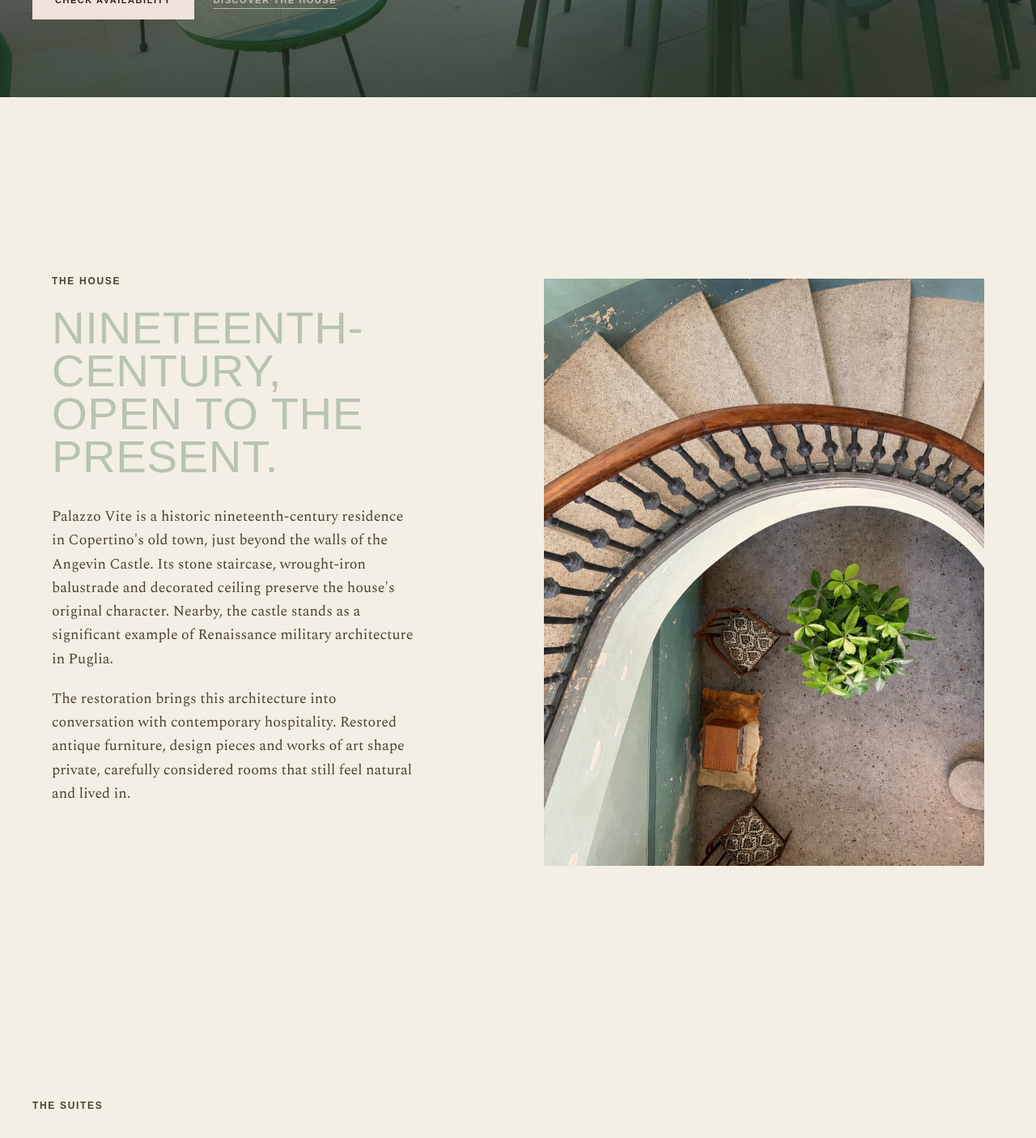
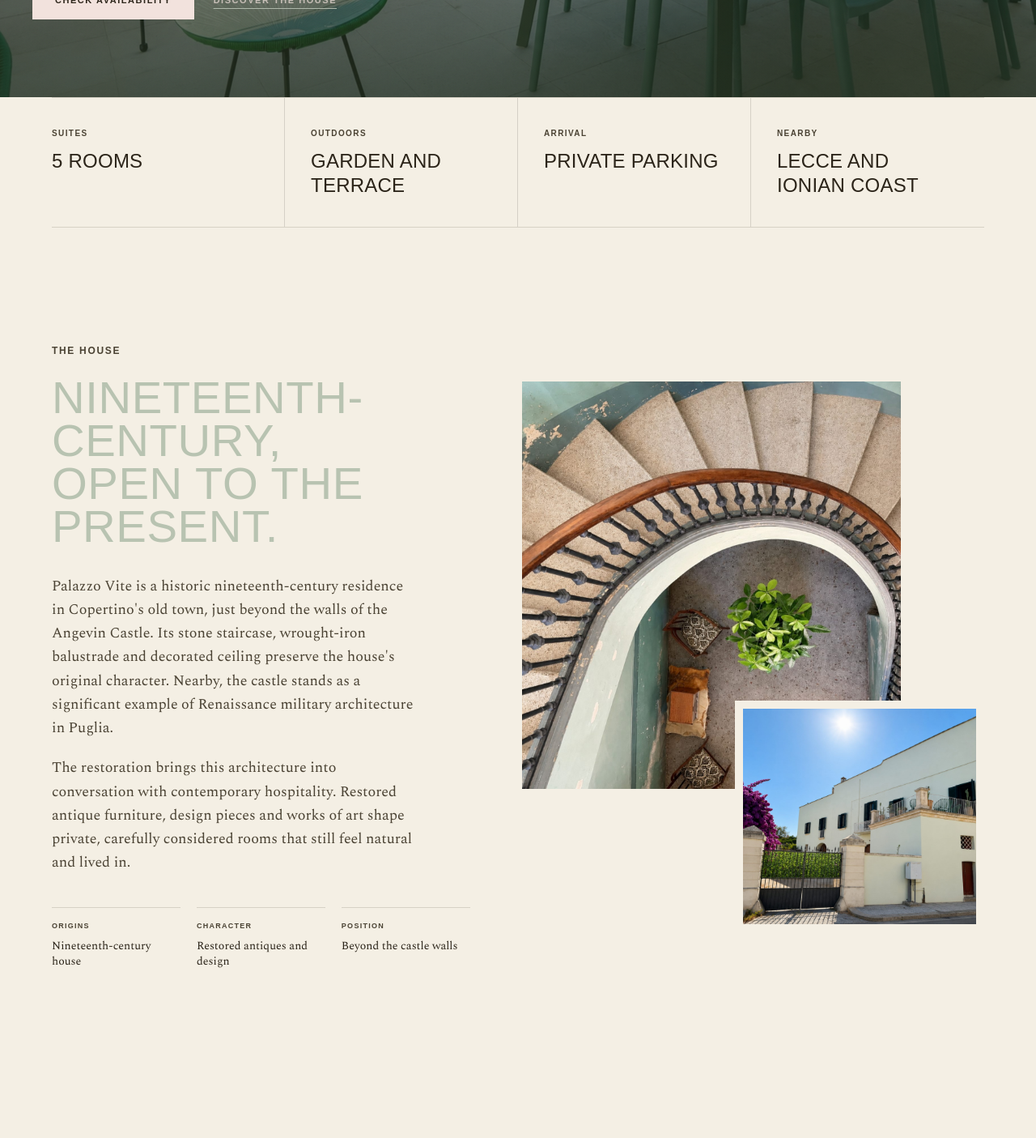
Before and after one commit to davidecaputopd-bot/palazzovite, a Next.js app: page /en in a window 1280 px wide. Shown: the part 680-2085 px from the top of the page at 81% size. Built offline with nearby package versions, Linux system fonts and the light colour scheme; a web font is replaced by a local one.

Commit message:
Refine hospitality editorial experience

```diff
--- a/app/components/Gallery.tsx
+++ b/app/components/Gallery.tsx
@@ -26,7 +26,7 @@ export default function Gallery({
             key={src}
             type="button"
             onClick={() => setIndex(i)}
-            aria-label={`${openLabel} — ${alt} ${i + 1}`}
+            aria-label={`${openLabel} - ${alt} ${i + 1}`}
             className={`group relative overflow-hidden bg-[var(--blush)] ${
               i === 0 ? "col-span-2 row-span-2 aspect-square" : "aspect-square"
             }`}
--- /dev/null
+++ b/app/components/Highlights.tsx
@@ -0,0 +1,23 @@
+import Reveal from "@/app/components/Reveal";
+import type { SiteCopy } from "@/app/data/i18n";
+
+export default function Highlights({ items }: { items: SiteCopy["highlights"] }) {
+  return (
+    <section aria-label="Palazzo Vite in breve" className="px-6 md:px-10 bg-[var(--stone)]">
+      <Reveal className="max-w-6xl mx-auto border-y border-[var(--ink)]/15">
+        <dl className="grid grid-cols-2 lg:grid-cols-4 divide-x-0 lg:divide-x divide-[var(--ink)]/15">
+          {items.map((item) => (
+            <div key={item.label} className="py-7 md:py-9 lg:px-8 first:lg:pl-0 last:lg:pr-0">
+              <dt className="font-label text-[9px] md:text-[10px] text-[var(--ink-soft)] mb-3">
+                {item.label}
+              </dt>
+              <dd className="font-display text-xl md:text-2xl leading-tight text-[var(--ink)]">
+                {item.value}
+              </dd>
+            </div>
+          ))}
+        </dl>
+      </Reveal>
+    </section>
+  );
+}
--- a/app/components/SiteHome.tsx
+++ b/app/components/SiteHome.tsx
@@ -1,5 +1,6 @@
 import Nav from "@/app/components/Nav";
 import Hero from "@/app/components/Hero";
+import Highlights from "@/app/components/Highlights";
 import Story from "@/app/components/Story";
 import Rooms from "@/app/components/Rooms";
 import PalazzoLife from "@/app/components/PalazzoLife";
@@ -25,6 +26,7 @@ export default function SiteHome({ locale }: { locale: Locale }) {
       <Nav copy={copy.nav} locale={locale} />
       <main id="main-content" className="pb-20 md:pb-0">
         <Hero copy={copy.hero} availability={copy.nav.availability} />
+        <Highlights items={copy.highlights} />
         <Story copy={copy.story} />
         <Rooms copy={copy.rooms} />
         <PalazzoLife copy={copy.spaces} />
--- a/app/components/Story.tsx
+++ b/app/components/Story.tsx
@@ -5,7 +5,7 @@ import type { SiteCopy } from "@/app/data/i18n";
 export default function Story({ copy }: { copy: SiteCopy["story"] }) {
   return (
     <section id="storia" className="relative px-6 md:px-10 py-24 md:py-36 overflow-hidden">
-      <div className="relative max-w-6xl mx-auto grid grid-cols-1 md:grid-cols-2 gap-12 md:gap-16 items-center">
+      <div className="relative max-w-6xl mx-auto grid grid-cols-1 md:grid-cols-[0.95fr_1.05fr] gap-12 md:gap-16 items-center">
         <Reveal>
           <p className="font-label text-xs text-[var(--ink-soft)] mb-6">{copy.eyebrow}</p>
           <h2 className="font-display text-[clamp(2rem,4.4vw,4rem)] leading-[0.94] mb-8 text-[var(--dark)]">
@@ -21,15 +21,34 @@ export default function Story({ copy }: { copy: SiteCopy["story"] }) {
               {copy.paragraphs[1]}
             </p>
           </div>
+          <dl className="mt-10 grid grid-cols-1 sm:grid-cols-3 gap-5">
+            {copy.details.map(([label, value]) => (
+              <div key={label} className="border-t border-[var(--ink)]/15 pt-4">
+                <dt className="font-label text-[9px] text-[var(--ink-soft)] mb-2">{label}</dt>
+                <dd className="font-body text-sm leading-snug text-[var(--ink)]">{value}</dd>
+              </div>
+            ))}
+          </dl>
         </Reveal>
-        <Reveal delay={150} className="relative aspect-[3/4] w-full overflow-hidden md:mt-20">
+        <Reveal delay={150} className="relative min-h-[520px] md:min-h-[680px]">
+          <div className="absolute left-0 top-0 h-[74%] w-[82%] overflow-hidden bg-[var(--stone-deep)]">
             <Image
               src="/foto/spazi-01.jpg"
               alt={copy.imageAlt}
               fill
               className="object-cover"
-            sizes="(max-width: 768px) 100vw, 50vw"
+              sizes="(max-width: 768px) 82vw, 42vw"
             />
+          </div>
+          <div className="absolute bottom-0 right-0 h-[42%] w-[54%] overflow-hidden border-[10px] border-[var(--stone)] bg-[var(--stone-deep)]">
+            <Image
+              src="/foto/location-01.jpg"
+              alt={copy.detailImageAlt}
+              fill
+              className="object-cover"
+              sizes="(max-width: 768px) 54vw, 28vw"
+            />
+          </div>
         </Reveal>
       </div>
     </section>
--- a/app/data/config.ts
+++ b/app/data/config.ts
@@ -6,5 +6,5 @@ export const CONTACT_EMAIL = "info@palazzovite.com";
 // Chiave Web3Forms per l'invio del form di contatto senza backend.
 // IMPORTANTE: la chiave deve essere generata per l'indirizzo palazzovite@gmail.com
 // (Web3Forms recapita alla mail proprietaria della chiave). Genera su https://web3forms.com.
-// L'oggetto della mail è strutturato lato client: "Richiesta disponibilità — [Camera] — [Date]".
+// L'oggetto della mail è strutturato lato client: "Richiesta disponibilità - [Camera] - [Date]".
 export const WEB3FORMS_ACCESS_KEY = "INSERISCI_QUI_LA_CHIAVE";
--- a/app/data/i18n.ts
+++ b/app/data/i18n.ts
@@ -30,11 +30,14 @@ export type SiteCopy = {
     language: string;
   };
   hero: { eyebrow: string; description: string; discover: string; imageAlt: string };
+  highlights: { label: string; value: string }[];
   story: {
     eyebrow: string;
     title: [string, string];
     paragraphs: [string, string];
+    details: [string, string][];
     imageAlt: string;
+    detailImageAlt: string;
   };
   rooms: {
     eyebrow: string;
@@ -125,7 +128,8 @@ export const copies: Record<Locale, SiteCopy> = {
     skip: "Salta al contenuto",
     nav: { story: "Storia", rooms: "Suite", palace: "La dimora", location: "Posizione", availability: "Richiedi disponibilità", openMenu: "Apri menu", closeMenu: "Chiudi menu", menu: "Menu", close: "Chiudi", language: "Lingua" },
     hero: { eyebrow: "Dimora storica · Copertino, Salento", description: "Una dimora ottocentesca nel centro storico di Copertino, tra il Castello Angioino e il verde degli agrumi.", discover: "Scopri la dimora", imageAlt: "Facciata di Palazzo Vite a Copertino" },
-    story: { eyebrow: "La Dimora", title: ["Ottocentesca,", "aperta al presente."], paragraphs: ["Palazzo Vite è una dimora storica ottocentesca nel centro storico di Copertino, appena fuori le mura del Castello Angioino. La scala in pietra, la balaustra in ferro battuto e il soffitto decorato conservano il carattere originario del palazzo. Poco distante, il castello è un rilevante esempio di architettura militare rinascimentale in Puglia.", "Il restauro mette in dialogo questa architettura con un'accoglienza contemporanea. Mobili antichi recuperati, pezzi di design e opere d'arte compongono ambienti riservati, curati senza perdere la loro naturalezza."], imageAlt: "Soffitto decorato sopra la scala originale di Palazzo Vite, dimora storica a Copertino" },
+    highlights: [{ label: "Suite", value: "5 camere" }, { label: "Esterni", value: "Giardino e terrazza" }, { label: "Arrivo", value: "Parcheggio privato" }, { label: "Intorno", value: "Lecce e costa ionica" }],
+    story: { eyebrow: "La Dimora", title: ["Ottocentesca,", "aperta al presente."], paragraphs: ["Palazzo Vite è una dimora storica ottocentesca nel centro storico di Copertino, appena fuori le mura del Castello Angioino. La scala in pietra, la balaustra in ferro battuto e il soffitto decorato conservano il carattere originario del palazzo. Poco distante, il castello è un rilevante esempio di architettura militare rinascimentale in Puglia.", "Il restauro mette in dialogo questa architettura con un'accoglienza contemporanea. Mobili antichi recuperati, pezzi di design e opere d'arte compongono ambienti riservati, curati senza perdere la loro naturalezza."], details: [["Origine", "Dimora ottocentesca"], ["Carattere", "Arredi restaurati e design"], ["Posizione", "Fuori le mura del Castello"]], imageAlt: "Soffitto decorato sopra la scala originale di Palazzo Vite, dimora storica a Copertino", detailImageAlt: "Dettaglio architettonico di Palazzo Vite" },
     rooms: { eyebrow: "Le Suite", title: ["Cinque suite,", "cinque elementi."], doubleBed: "Letto matrimoniale", twinBeds: "Due letti singoli", bathroom: "Bagno", photoSoon: "Foto in arrivo", request: "Richiedi per questa suite →", bathroomImageAlt: "Bagno della suite", descriptions: roomDescriptions.it },
     spaces: { title: "Gli spazi comuni.", intro: "Palazzo Vite è pensato per alternare la riservatezza delle suite a luoghi condivisi, curati e semplici da vivere durante il soggiorno.", garden: ["Il Giardino", "Un giardino attrezzato tra agrumi e spazi verdi, per la colazione, un aperitivo o una pausa all'aperto."], breakfast: ["Sala e cucina", "La sala colazioni e l'angolo cottura in comune offrono uno spazio raccolto per iniziare la giornata o preparare qualcosa con calma."], work: ["Work room", "Una stanza tranquilla per leggere, lavorare o organizzare le tappe del viaggio nel Salento."], terrace: ["La Terrazza", "Una terrazza attrezzata tra le bouganville, con vista sul Castello Angioino e sui tetti del centro storico."] },
     location: { title: "Copertino, nel Salento.", description: "Palazzo Vite si trova nel centro storico di Copertino, appena fuori le mura del Castello Angioino. Da qui si raggiungono facilmente Lecce, Porto Cesareo, Gallipoli e le principali località della costa ionica. Gli ospiti dispongono inoltre di un ampio parcheggio privato.", openMaps: "Apri in Google Maps →", mapTitle: "Mappa di Palazzo Vite a Copertino" },
@@ -138,7 +142,8 @@ export const copies: Record<Locale, SiteCopy> = {
     skip: "Skip to content",
     nav: { story: "Story", rooms: "Suites", palace: "The house", location: "Location", availability: "Check availability", openMenu: "Open menu", closeMenu: "Close menu", menu: "Menu", close: "Close", language: "Language" },
     hero: { eyebrow: "Historic house · Copertino, Salento", description: "A nineteenth-century residence in Copertino's old town, between the Angevin Castle and a garden of citrus trees.", discover: "Discover the house", imageAlt: "Façade of Palazzo Vite in Copertino" },
-    story: { eyebrow: "The House", title: ["Nineteenth-century,", "open to the present."], paragraphs: ["Palazzo Vite is a historic nineteenth-century residence in Copertino's old town, just beyond the walls of the Angevin Castle. Its stone staircase, wrought-iron balustrade and decorated ceiling preserve the house's original character. Nearby, the castle stands as a significant example of Renaissance military architecture in Puglia.", "The restoration brings this architecture into conversation with contemporary hospitality. Restored antique furniture, design pieces and works of art shape private, carefully considered rooms that still feel natural and lived in."], imageAlt: "Decorated ceiling above the original staircase at Palazzo Vite in Copertino" },
+    highlights: [{ label: "Suites", value: "5 rooms" }, { label: "Outdoors", value: "Garden and terrace" }, { label: "Arrival", value: "Private parking" }, { label: "Nearby", value: "Lecce and Ionian coast" }],
+    story: { eyebrow: "The House", title: ["Nineteenth-century,", "open to the present."], paragraphs: ["Palazzo Vite is a historic nineteenth-century residence in Copertino's old town, just beyond the walls of the Angevin Castle. Its stone staircase, wrought-iron balustrade and decorated ceiling preserve the house's original character. Nearby, the castle stands as a significant example of Renaissance military architecture in Puglia.", "The restoration brings this architecture into conversation with contemporary hospitality. Restored antique furniture, design pieces and works of art shape private, carefully considered rooms that still feel natural and lived in."], details: [["Origins", "Nineteenth-century house"], ["Character", "Restored antiques and design"], ["Position", "Beyond the castle walls"]], imageAlt: "Decorated ceiling above the original staircase at Palazzo Vite in Copertino", detailImageAlt: "Architectural detail at Palazzo Vite" },
     rooms: { eyebrow: "The Suites", title: ["Five suites,", "five elements."], doubleBed: "Double bed", twinBeds: "Two single beds", bathroom: "Bathroom", photoSoon: "Photos coming soon", request: "Enquire about this suite →", bathroomImageAlt: "Bathroom in the", descriptions: roomDescriptions.en },
     spaces: { title: "Shared spaces.", intro: "Palazzo Vite balances the privacy of its suites with shared areas that are considered, quiet and easy to inhabit throughout the stay.", garden: ["The Garden", "A furnished garden among citrus trees and greenery, arranged for breakfast, an aperitivo or a quiet pause outdoors."], breakfast: ["Breakfast room", "The breakfast room and shared kitchenette offer an intimate place to start the day or prepare something at an unhurried pace."], work: ["Work room", "A quiet room for reading, working or planning the next stages of a journey through Salento."], terrace: ["The Terrace", "A furnished terrace framed by bougainvillea, overlooking the Angevin Castle and the rooftops of the old town."] },
     location: { title: "Copertino, Salento.", description: "Palazzo Vite is in Copertino's old town, just beyond the walls of the Angevin Castle. Lecce, Porto Cesareo, Gallipoli and the Ionian coast are within easy reach. Guests also have access to a large private car park.", openMaps: "Open in Google Maps →", mapTitle: "Map of Palazzo Vite in Copertino" },
@@ -151,7 +156,8 @@ export const copies: Record<Locale, SiteCopy> = {
     skip: "Aller au contenu",
     nav: { story: "Histoire", rooms: "Suites", palace: "La demeure", location: "Situation", availability: "Vérifier les disponibilités", openMenu: "Ouvrir le menu", closeMenu: "Fermer le menu", menu: "Menu", close: "Fermer", language: "Langue" },
     hero: { eyebrow: "Demeure historique · Copertino, Salento", description: "Une demeure du XIXe siècle dans le centre historique de Copertino, entre le château angevin et un jardin d'agrumes.", discover: "Découvrir la demeure", imageAlt: "Façade de Palazzo Vite à Copertino" },
-    story: { eyebrow: "La Demeure", title: ["Du XIXe siècle,", "ouverte au présent."], paragraphs: ["Palazzo Vite est une demeure historique du XIXe siècle dans le centre ancien de Copertino, juste au-delà des murs du château angevin. L'escalier en pierre, la balustrade en fer forgé et le plafond décoré préservent son caractère d'origine. Tout proche, le château constitue un remarquable exemple d'architecture militaire de la Renaissance dans les Pouilles.", "La restauration fait dialoguer cette architecture avec un accueil contemporain. Meubles anciens restaurés, pièces de design et œuvres d'art composent des espaces intimes et soignés, sans rien perdre de leur naturel."], imageAlt: "Plafond décoré au-dessus de l'escalier d'origine de Palazzo Vite à Copertino" },
+    highlights: [{ label: "Suites", value: "5 chambres" }, { label: "Extérieurs", value: "Jardin et terrasse" }, { label: "Arrivée", value: "Parking privé" }, { label: "À proximité", value: "Lecce et côte ionienne" }],
+    story: { eyebrow: "La Demeure", title: ["Du XIXe siècle,", "ouverte au présent."], paragraphs: ["Palazzo Vite est une demeure historique du XIXe siècle dans le centre ancien de Copertino, juste au-delà des murs du château angevin. L'escalier en pierre, la balustrade en fer forgé et le plafond décoré préservent son caractère d'origine. Tout proche, le château constitue un remarquable exemple d'architecture militaire de la Renaissance dans les Pouilles.", "La restauration fait dialoguer cette architecture avec un accueil contemporain. Meubles anciens restaurés, pièces de design et œuvres d'art composent des espaces intimes et soignés, sans rien perdre de leur naturel."], details: [["Origine", "Demeure du XIXe siècle"], ["Caractère", "Antiquités restaurées et design"], ["Situation", "Au-delà des murs du château"]], imageAlt: "Plafond décoré au-dessus de l'escalier d'origine de Palazzo Vite à Copertino", detailImageAlt: "Détail architectural de Palazzo Vite" },
     rooms: { eyebrow: "Les Suites", title: ["Cinq suites,", "cinq éléments."], doubleBed: "Lit double", twinBeds: "Deux lits simples", bathroom: "Salle de bains", photoSoon: "Photos à venir", request: "Demander cette suite →", bathroomImageAlt: "Salle de bains de la suite", descriptions: roomDescriptions.fr },
     spaces: { title: "Les espaces communs.", intro: "Palazzo Vite associe l'intimité des suites à des espaces partagés, soignés et faciles à vivre tout au long du séjour.", garden: ["Le Jardin", "Un jardin aménagé parmi les agrumes et la verdure, pour le petit-déjeuner, un apéritif ou une pause en plein air."], breakfast: ["Salle et kitchenette", "La salle du petit-déjeuner et la kitchenette commune offrent un lieu intime pour commencer la journée ou préparer quelque chose tranquillement."], work: ["Work room", "Une pièce calme pour lire, travailler ou organiser les étapes d'un voyage dans le Salento."], terrace: ["La Terrasse", "Une terrasse aménagée parmi les bougainvilliers, avec vue sur le château angevin et les toits du centre ancien."] },
     location: { title: "Copertino, dans le Salento.", description: "Palazzo Vite se trouve dans le centre ancien de Copertino, juste au-delà des murs du château angevin. Lecce, Porto Cesareo, Gallipoli et la côte ionienne sont facilement accessibles. Un grand parking privé est également réservé aux hôtes.", openMaps: "Ouvrir dans Google Maps →", mapTitle: "Plan de Palazzo Vite à Copertino" },
@@ -164,7 +170,8 @@ export const copies: Record<Locale, SiteCopy> = {
     skip: "Saltar al contenido",
     nav: { story: "Historia", rooms: "Suites", palace: "La casa", location: "Ubicación", availability: "Consultar disponibilidad", openMenu: "Abrir menú", closeMenu: "Cerrar menú", menu: "Menú", close: "Cerrar", language: "Idioma" },
     hero: { eyebrow: "Casa histórica · Copertino, Salento", description: "Una casa del siglo XIX en el centro histórico de Copertino, entre el Castillo Angevino y un jardín de cítricos.", discover: "Descubrir la casa", imageAlt: "Fachada de Palazzo Vite en Copertino" },
-    story: { eyebrow: "La Casa", title: ["Del siglo XIX,", "abierta al presente."], paragraphs: ["Palazzo Vite es una casa histórica del siglo XIX en el casco antiguo de Copertino, junto a las murallas del Castillo Angevino. La escalera de piedra, la barandilla de hierro forjado y el techo decorado conservan su carácter original. Muy cerca, el castillo es un destacado ejemplo de arquitectura militar renacentista en Apulia.", "La restauración pone esta arquitectura en diálogo con una hospitalidad contemporánea. Muebles antiguos restaurados, piezas de diseño y obras de arte dan forma a espacios íntimos y cuidados que conservan su naturalidad."], imageAlt: "Techo decorado sobre la escalera original de Palazzo Vite en Copertino" },
+    highlights: [{ label: "Suites", value: "5 habitaciones" }, { label: "Exterior", value: "Jardín y terraza" }, { label: "Llegada", value: "Aparcamiento privado" }, { label: "Cerca", value: "Lecce y costa jónica" }],
+    story: { eyebrow: "La Casa", title: ["Del siglo XIX,", "abierta al presente."], paragraphs: ["Palazzo Vite es una casa histórica del siglo XIX en el casco antiguo de Copertino, junto a las murallas del Castillo Angevino. La escalera de piedra, la barandilla de hierro forjado y el techo decorado conservan su carácter original. Muy cerca, el castillo es un destacado ejemplo de arquitectura militar renacentista en Apulia.", "La restauración pone esta arquitectura en diálogo con una hospitalidad contemporánea. Muebles antiguos restaurados, piezas de diseño y obras de arte dan forma a espacios íntimos y cuidados que conservan su naturalidad."], details: [["Origen", "Casa del siglo XIX"], ["Carácter", "Antigüedades restauradas y diseño"], ["Ubicación", "Junto a las murallas del castillo"]], imageAlt: "Techo decorado sobre la escalera original de Palazzo Vite en Copertino", detailImageAlt: "Detalle arquitectónico de Palazzo Vite" },
     rooms: { eyebrow: "Las Suites", title: ["Cinco suites,", "cinco elementos."], doubleBed: "Cama doble", twinBeds: "Dos camas individuales", bathroom: "Baño", photoSoon: "Fotos próximamente", request: "Consultar esta suite →", bathroomImageAlt: "Baño de la suite", descriptions: roomDescriptions.es },
     spaces: { title: "Los espacios comunes.", intro: "Palazzo Vite combina la privacidad de sus suites con zonas compartidas cuidadas, tranquilas y fáciles de vivir durante la estancia.", garden: ["El Jardín", "Un jardín acondicionado entre cítricos y zonas verdes, para desayunar, tomar un aperitivo o descansar al aire libre."], breakfast: ["Sala y cocina", "La sala de desayunos y la pequeña cocina compartida ofrecen un lugar íntimo para empezar el día o preparar algo con calma."], work: ["Work room", "Una estancia tranquila para leer, trabajar u organizar las etapas de un viaje por el Salento."], terrace: ["La Terraza", "Una terraza equipada entre buganvillas, con vistas al Castillo Angevino y a los tejados del centro histórico."] },
     location: { title: "Copertino, en el Salento.", description: "Palazzo Vite se encuentra en el centro histórico de Copertino, junto a las murallas del Castillo Angevino. Lecce, Porto Cesareo, Gallipoli y la costa jónica están a poca distancia. Los huéspedes disponen además de un amplio aparcamiento privado.", openMaps: "Abrir en Google Maps →", mapTitle: "Mapa de Palazzo Vite en Copertino" },
--- a/app/globals.css
+++ b/app/globals.css
@@ -1,7 +1,7 @@
 @import "tailwindcss";
 
 :root {
-  /* Base — toni reali del palazzo: crema caldo, non nero patinato */
+  /* Base - toni reali del palazzo: crema caldo, non nero patinato */
   --stone: #F4EFE4;
   --stone-deep: #E8DFC9;
   --ink: #2B2419;
@@ -14,14 +14,14 @@
   --wood: #5C4128;
   --gold: #B8964F;
 
-  /* Stanze — colore decorativo per elemento (sfondi, accenti) */
+  /* Stanze - colore decorativo per elemento (sfondi, accenti) */
   --aria: #D8D2BF;
   --etere: #B8964F;
   --fiamma: #B5703C;
   --terra: #C99A3E;
   --mare: #8C9479;
 
-  /* Varianti scure — SOLO per testo, garantiscono contrasto leggibile su sfondo chiaro */
+  /* Varianti scure - SOLO per testo, garantiscono contrasto leggibile su sfondo chiaro */
   --aria-ink: #756B4F;
   --etere-ink: #8A6B2E;
   --fiamma-ink: #8A4E26;
```
Also changed, not shown: app/components/Book.tsx (+11 -9 lines), app/components/ContactForm.tsx (+6 -6 lines), app/components/Nav.tsx (+10 -4 lines), app/components/PalazzoLife.tsx (+19 -6 lines). Lines whose indentation alone changed are shown as unchanged.
